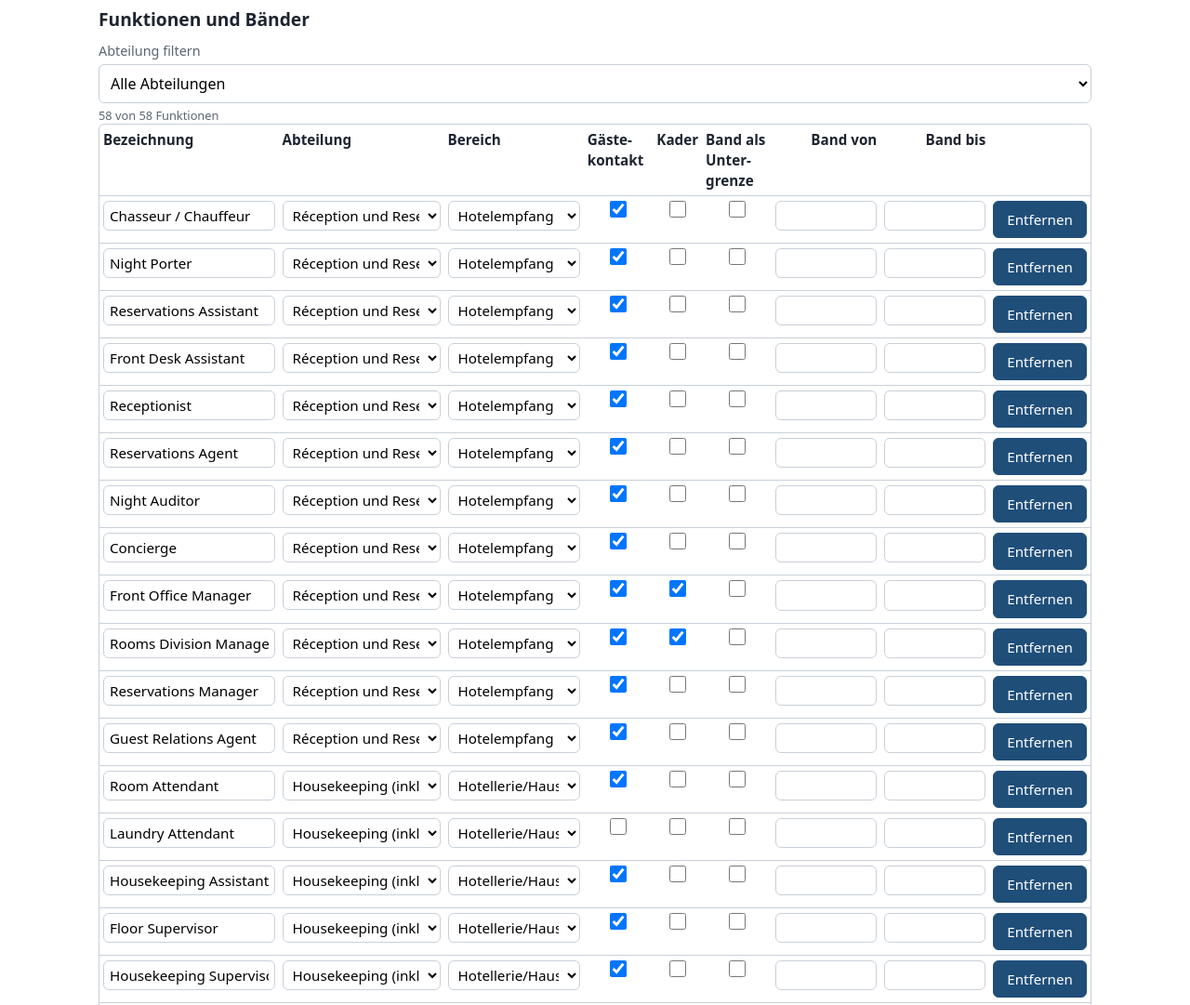
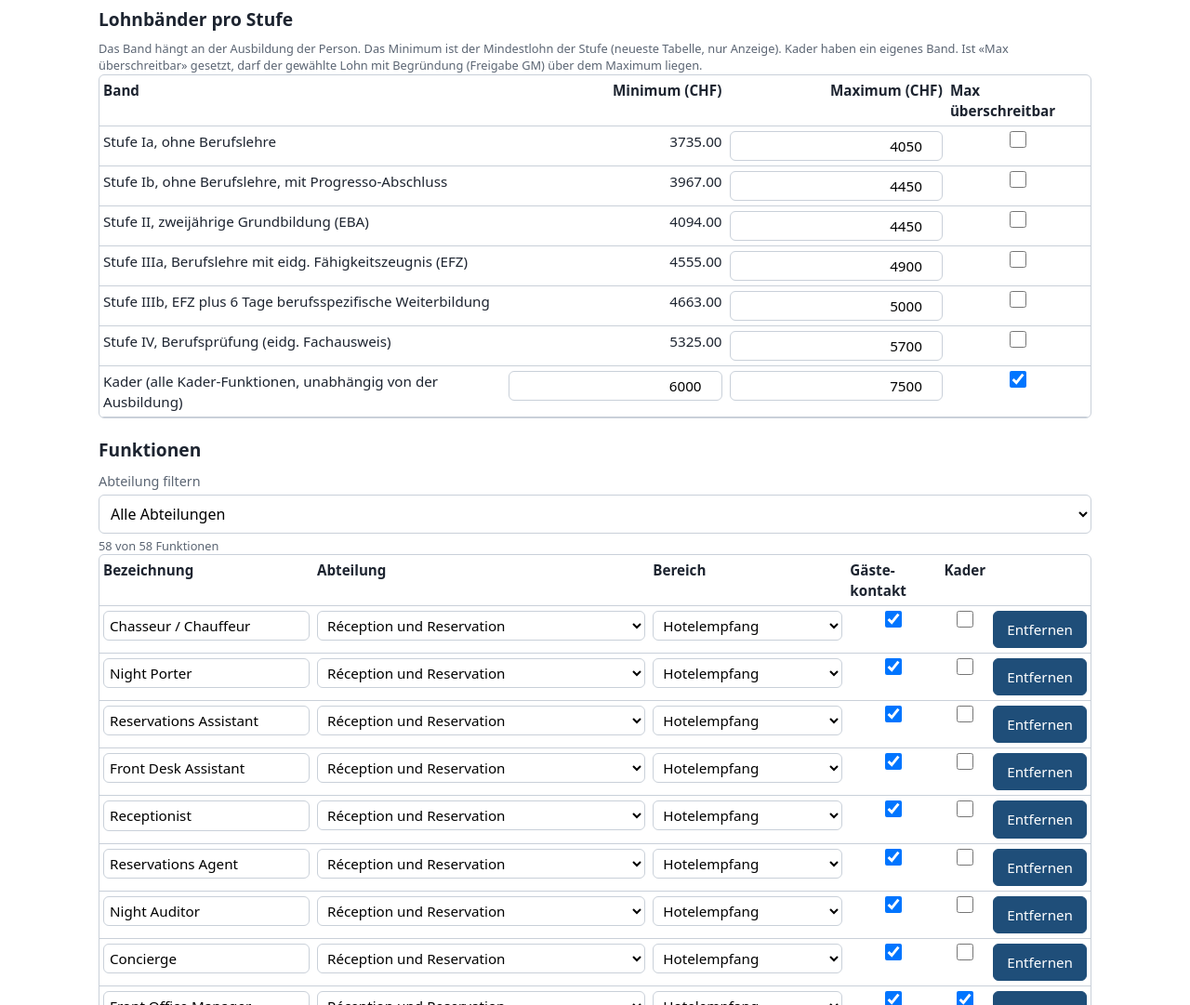
Before and after one commit to jan-stiller-del/Hotel, a plain HTML site: page lohnsystem/config.html in a window 1280 px wide. Shown: the part 2920-4001 px from the top of the page at 93% size. Drawn offline with Linux system fonts and the light colour scheme.

Commit message:
feat: Lohnbänder pro Stufe in der Konfigurationsoberfläche
Co-Authored-By: Claude Sonnet 5.5 <noreply@anthropic.com>

```diff
--- a/lohnsystem/config.html
+++ b/lohnsystem/config.html
@@ -66,14 +66,26 @@
     <div id="stufenListe"></div>
   </section>
 
+  <section aria-labelledby="baenderTitel">
+    <h2 id="baenderTitel">Lohnbänder pro Stufe</h2>
+    <div id="meldung-baender" class="meldung fehler" role="alert" hidden></div>
+    <p class="hilfe">Das Band hängt an der Ausbildung der Person. Das Minimum ist der Mindestlohn der Stufe (neueste Tabelle, nur Anzeige). Kader haben ein eigenes Band. Ist «Max überschreitbar» gesetzt, darf der gewählte Lohn mit Begründung (Freigabe GM) über dem Maximum liegen.</p>
+    <div class="tabelle-scroll" tabindex="0" role="region" aria-label="Tabelle der Lohnbänder">
+      <table class="funktionen">
+        <thead><tr><th>Band</th><th class="zahl">Minimum (CHF)</th><th class="zahl">Maximum (CHF)</th><th>Max überschreitbar</th></tr></thead>
+        <tbody id="baenderBody"></tbody>
+      </table>
+    </div>
+  </section>
+
   <section aria-labelledby="funkTitel">
-    <h2 id="funkTitel">Funktionen und Bänder</h2>
+    <h2 id="funkTitel">Funktionen</h2>
     <div id="meldung-funktionen" class="meldung fehler" role="alert" hidden></div>
     <div class="feld filter"><label for="filterAbteilung">Abteilung filtern</label><select id="filterAbteilung"></select></div>
     <p class="hilfe" id="funktionenAnzahl"></p>
     <div class="tabelle-scroll" tabindex="0" role="region" aria-label="Tabelle der Funktionen">
       <table class="funktionen">
-        <thead><tr><th>Bezeichnung</th><th>Abteilung</th><th>Bereich</th><th>Gäste&shy;kontakt</th><th>Kader</th><th>Band als Unter&shy;grenze</th><th class="zahl">Band von</th><th class="zahl">Band bis</th><th><span class="nur-sr">Aktion</span></th></tr></thead>
+        <thead><tr><th>Bezeichnung</th><th>Abteilung</th><th>Bereich</th><th>Gäste&shy;kontakt</th><th>Kader</th><th><span class="nur-sr">Aktion</span></th></tr></thead>
         <tbody id="funktionenBody"></tbody>
       </table>
     </div>
--- a/lohnsystem/src/config-editor-app.js
+++ b/lohnsystem/src/config-editor-app.js
@@ -4,7 +4,7 @@
   var C = window.LohnConfig;
   var E = window.LohnEditor;
   var SPEICHER_SCHLUESSEL = 'lohnsystem-config-entwurf-v1';
-  var SEKTIONEN = ['betrieb', 'mindestloehne', 'stufen', 'funktionen', 'bausteine', 'zusatz', 'import'];
+  var SEKTIONEN = ['betrieb', 'mindestloehne', 'stufen', 'baender', 'funktionen', 'bausteine', 'zusatz', 'import'];
 
   var veroeffentlicht = null; // Stand der Datei config/config.js
   var arbeit = null;          // Arbeitskopie
@@ -288,6 +288,38 @@
     });
   }
 
+  // ---- Lohnbänder pro Stufe ----
+
+  function baenderZeigen() {
+    var body = $('baenderBody');
+    leeren(body);
+    var tabellen = (arbeit.mindestloehne || []).slice().sort(function (a, b) { return b.jahr - a.jahr; });
+    var neueste = (tabellen[0] || {}).stufen || {};
+    var baender = arbeit.lohnbaender || {};
+    function zeile(id, name, minAnzeige, minFeld, b) {
+      var max = zahlFeld(b.max, 'any');
+      var ueber = el('input', { attr: { type: 'checkbox' } });
+      ueber.checked = b.ueberschreitbar === true;
+      max.setAttribute('aria-label', 'Maximum: ' + name);
+      ueber.setAttribute('aria-label', 'Max überschreitbar: ' + name);
+      var alle = [max, ueber].concat(minFeld ? [minFeld] : []);
+      var speichern = function () {
+        var patch = { max: zahl(max), ueberschreitbar: ueber.checked };
+        if (minFeld) { patch.min = zahl(minFeld); }
+        uebernehmen('band-' + id, 'baender', E.setzeBand(arbeit, id, patch), alle);
+      };
+      alle.forEach(function (e) { e.addEventListener('change', speichern); });
+      body.appendChild(el('tr', {}, [zelle(el('span', { text: name })), minFeld ? zelle(minFeld, 'zahl') : el('td', { cls: 'zahl', text: minAnzeige }),
+        zelle(max, 'zahl'), zelle(ueber, 'mitte')]));
+    }
+    E.BAND_STUFEN.forEach(function (s) {
+      var ml = neueste[s];
+      zeile(s, C.stufeName(arbeit, s) + (C.stufeErklaerung(arbeit, s) ? ', ' + C.stufeErklaerung(arbeit, s) : ''), typeof ml === 'number' ? ml.toFixed(2) : '–', null, baender[s] || {});
+    });
+    var k = baender.kader || {};
+    zeile('kader', 'Kader (alle Kader-Funktionen, unabhängig von der Ausbildung)', '', zahlFeld(k.min, 'any'), k);
+  }
+
   // ---- Funktionen ----
 
   function abteilungOptionen() {
@@ -327,23 +359,16 @@
     gast.checked = f.gaestekontakt === true;
     var kader = el('input', { attr: { type: 'checkbox' } });
     kader.checked = f.kader === true;
-    var untergrenze = el('input', { attr: { type: 'checkbox' } });
-    untergrenze.checked = f.bandAlsUntergrenze === true;
-    var min = zahlFeld(f.bandMin, 'any');
-    var max = zahlFeld(f.bandMax, 'any');
     label.setAttribute('aria-label', 'Bezeichnung: ' + name);
     abt.setAttribute('aria-label', 'Abteilung: ' + name);
     ber.setAttribute('aria-label', 'Funktionsbereich: ' + name);
     gast.setAttribute('aria-label', 'Gästekontakt: ' + name);
     kader.setAttribute('aria-label', 'Kader: ' + name);
-    untergrenze.setAttribute('aria-label', 'Band als Untergrenze: ' + name);
-    min.setAttribute('aria-label', 'Bandminimum: ' + name);
-    max.setAttribute('aria-label', 'Bandmaximum: ' + name);
-    var alle = [label, abt, ber, gast, kader, untergrenze, min, max];
+    var alle = [label, abt, ber, gast, kader];
     var speichern = function () {
       var patch = {
         label: label.value, abteilung: abt.value, bereich: ber.value === '' ? null : ber.value,
-        gaestekontakt: gast.checked, kader: kader.checked, bandAlsUntergrenze: untergrenze.checked, bandMin: zahl(min), bandMax: zahl(max),
+        gaestekontakt: gast.checked, kader: kader.checked,
       };
       uebernehmen('funktion-' + f.id, 'funktionen', E.aktualisiereFunktion(arbeit, f.id, patch), alle);
     };
@@ -354,8 +379,7 @@
       delete offen['funktion-' + f.id];
       umbauen('entfernen-' + f.id, 'funktionen', E.entferneFunktion(arbeit, f.id));
     });
-    return el('tr', {}, [zelle(label), zelle(abt), zelle(ber), zelle(gast, 'mitte'), zelle(kader, 'mitte'), zelle(untergrenze, 'mitte'),
-      zelle(min, 'zahl'), zelle(max, 'zahl'), zelle(weg)]);
+    return el('tr', {}, [zelle(label), zelle(abt), zelle(ber), zelle(gast, 'mitte'), zelle(kader, 'mitte'), zelle(weg)]);
   }
 
   function funktionNeuZeigen() {
@@ -366,12 +390,9 @@
     var ber = auswahl(bereichOptionen(), '');
     var gast = el('input', { attr: { type: 'checkbox' } });
     var kader = el('input', { attr: { type: 'checkbox' } });
-    var untergrenze2 = el('input', { attr: { type: 'checkbox' } });
-    var min = zahlFeld('', 'any');
-    var max = zahlFeld('', 'any');
-    var raster = el('div', { cls: 'raster' }, [feld('Bezeichnung', label), feld('Abteilung', abt), feld('Funktionsbereich', ber), feld('Bandminimum (CHF)', min), feld('Bandmaximum (CHF)', max)]);
+    var raster = el('div', { cls: 'raster' }, [feld('Bezeichnung', label), feld('Abteilung', abt), feld('Funktionsbereich', ber)]);
     ziel.appendChild(raster);
-    [['Gästekontakt', gast], ['Kader', kader], ['Band als Untergrenze (Start mindestens beim Bandminimum)', untergrenze2]].forEach(function (p) {
+    [['Gästekontakt', gast], ['Kader (bekommt das Kaderband)', kader]].forEach(function (p) {
       var id = neueId('f');
       p[1].id = id;
       ziel.appendChild(el('div', { cls: 'feld' }, [el('label', { cls: 'inline', attr: { 'for': id } }, [p[1], document.createTextNode(' ' + p[0])])]));
@@ -382,7 +403,7 @@
       ev.preventDefault();
       umbauen('neue-funktion', 'funktionen', E.fuegeFunktionHinzu(arbeit, {
         label: label.value, abteilung: abt.value, bereich: ber.value === '' ? null : ber.value,
-        gaestekontakt: gast.checked, kader: kader.checked, bandAlsUntergrenze: untergrenze2.checked, bandMin: zahl(min), bandMax: zahl(max),
+        gaestekontakt: gast.checked, kader: kader.checked,
       }));
     };
   }
@@ -497,6 +518,7 @@
     betriebZeigen();
     mindestloehneZeigen();
     stufenZeigen();
+    baenderZeigen();
     funktionenZeigen();
     funktionNeuZeigen();
     bausteineZeigen();
```
